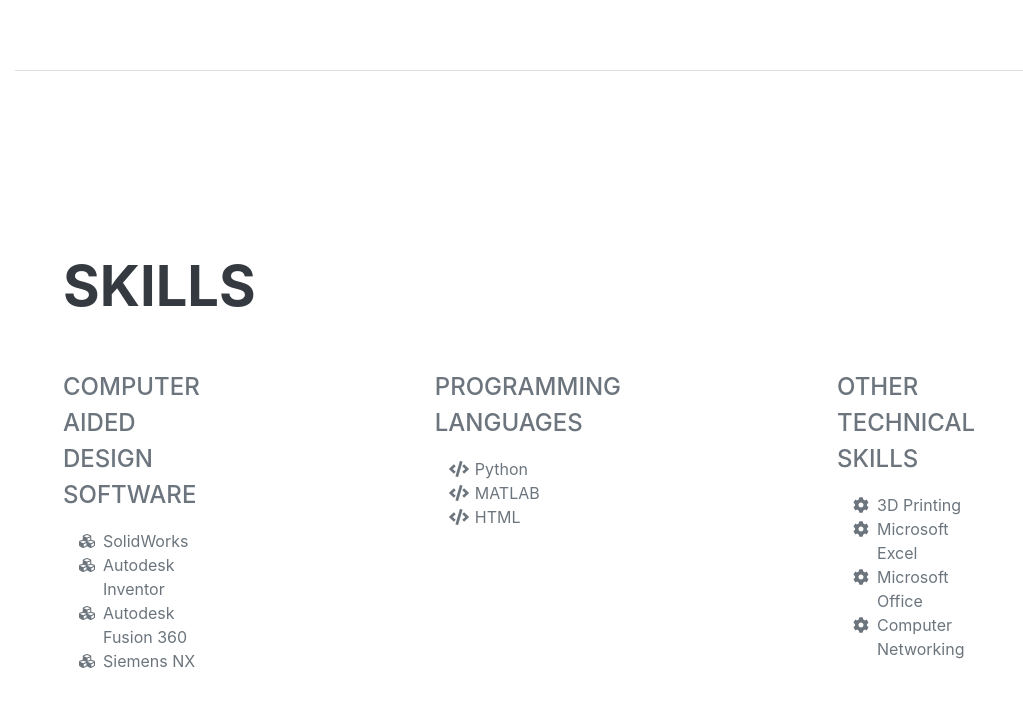
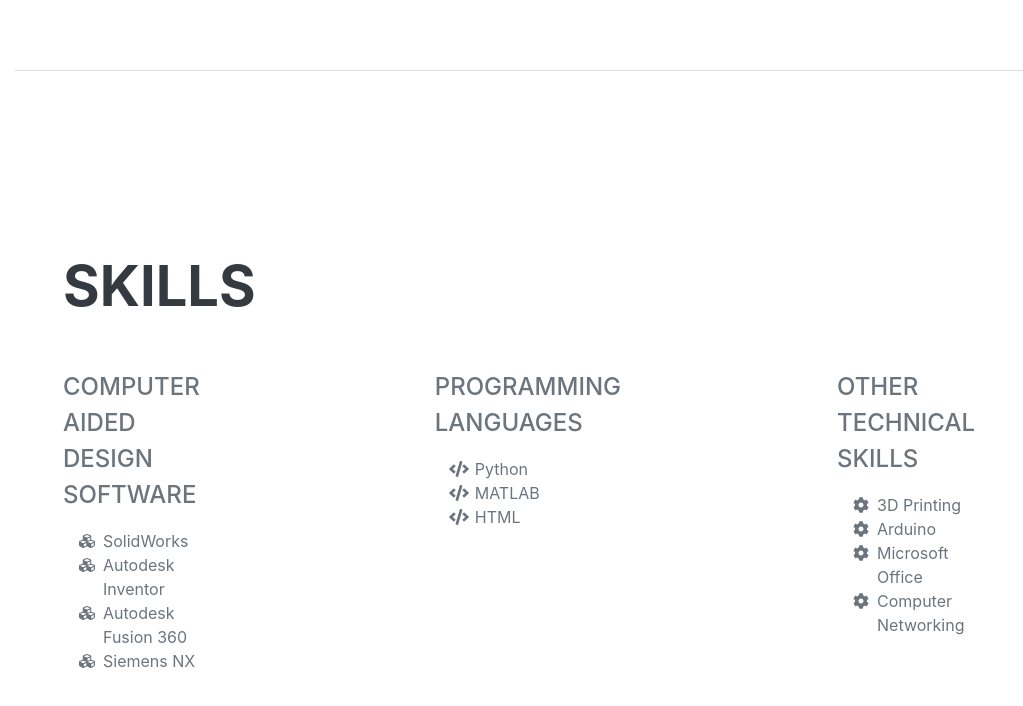
Before and after one commit to pranavsrini22/pranav.github.io, a website: page index.html in a window 1280 px wide. Shown: the part 1531-2237 px from the top of the page, without its empty margins (257-1280 px from the left). Drawn offline with nearby package versions, Linux system fonts and the light colour scheme; a web font is replaced by a local one.

Commit message:
Add files via upload

```diff
--- a/index.html
+++ b/index.html
@@ -109,7 +109,7 @@
               <div class="subheading mb-3">Other Technical Skills</div>
               <ul class="fa-ul mb-0">
                 <li><span class="fa-li"><i class="fas fa-cog"></i></span>3D Printing</li>
-                <li><span class="fa-li"><i class="fas fa-cog"></i></span>Microsoft Excel</li>
+                <li><span class="fa-li"><i class="fas fa-cog"></i></span>Arduino</li>
                 <li><span class="fa-li"><i class="fas fa-cog"></i></span>Microsoft Office</li>
                 <li><span class="fa-li"><i class="fas fa-cog"></i></span>Computer Networking</li>
               </ul>
```
Also changed, not shown: 1 other file.
